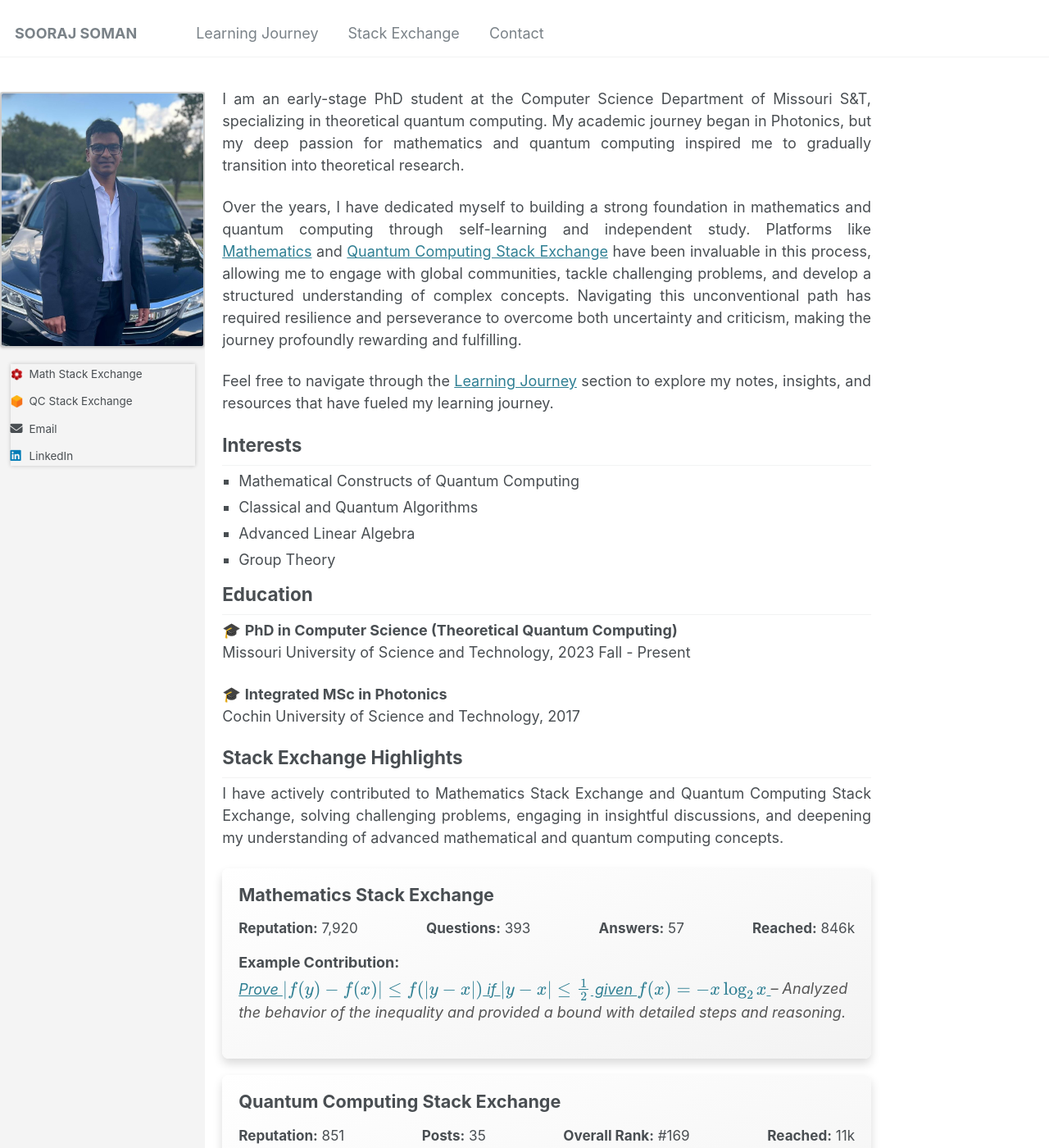
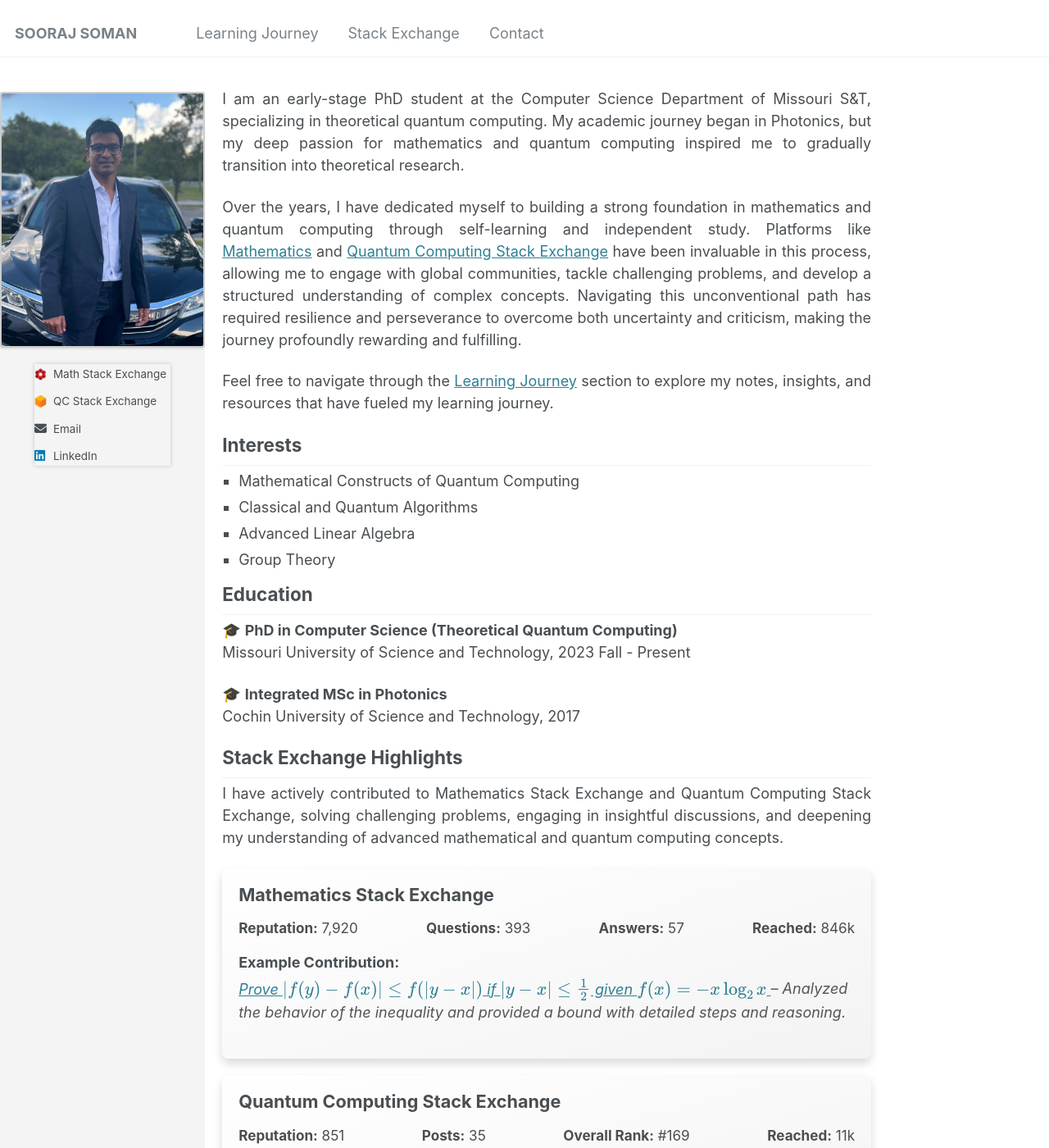
Before and after one commit to soorajss1729/soorajss1729.github.io, a Jekyll site: the page built from _pages/about.md, in a window 1280 px wide and 1400 px high. Shown: the whole window at 82% size. Built offline with Jekyll 4.4.1, drawn with Linux system fonts in a browser that asks for light colours.

Commit message:
Update _sidebar.scss

```diff
--- a/_sass/_sidebar.scss
+++ b/_sass/_sidebar.scss
@@ -190,7 +190,7 @@
 .author__urls-wrapper {  display: flex; /* Flexbox for children */
   flex-direction: column; /* Stack links vertically */
   align-items: flex-start; /* Left-align links within the wrapper */
-  width: 90%; /* Adjust the width of the wrapper */
+  width: fit-content; /* Adjust the width of the wrapper */
   max-width: 250px; /* Ensure it doesn't become too wide */
   margin: 0 auto; /* Center the block horizontally within the sidebar */
   box-shadow: 0px 0px 5px rgba(0, 0, 0, 0.2); /* Optional: Add a shadow for better visibility */
```
